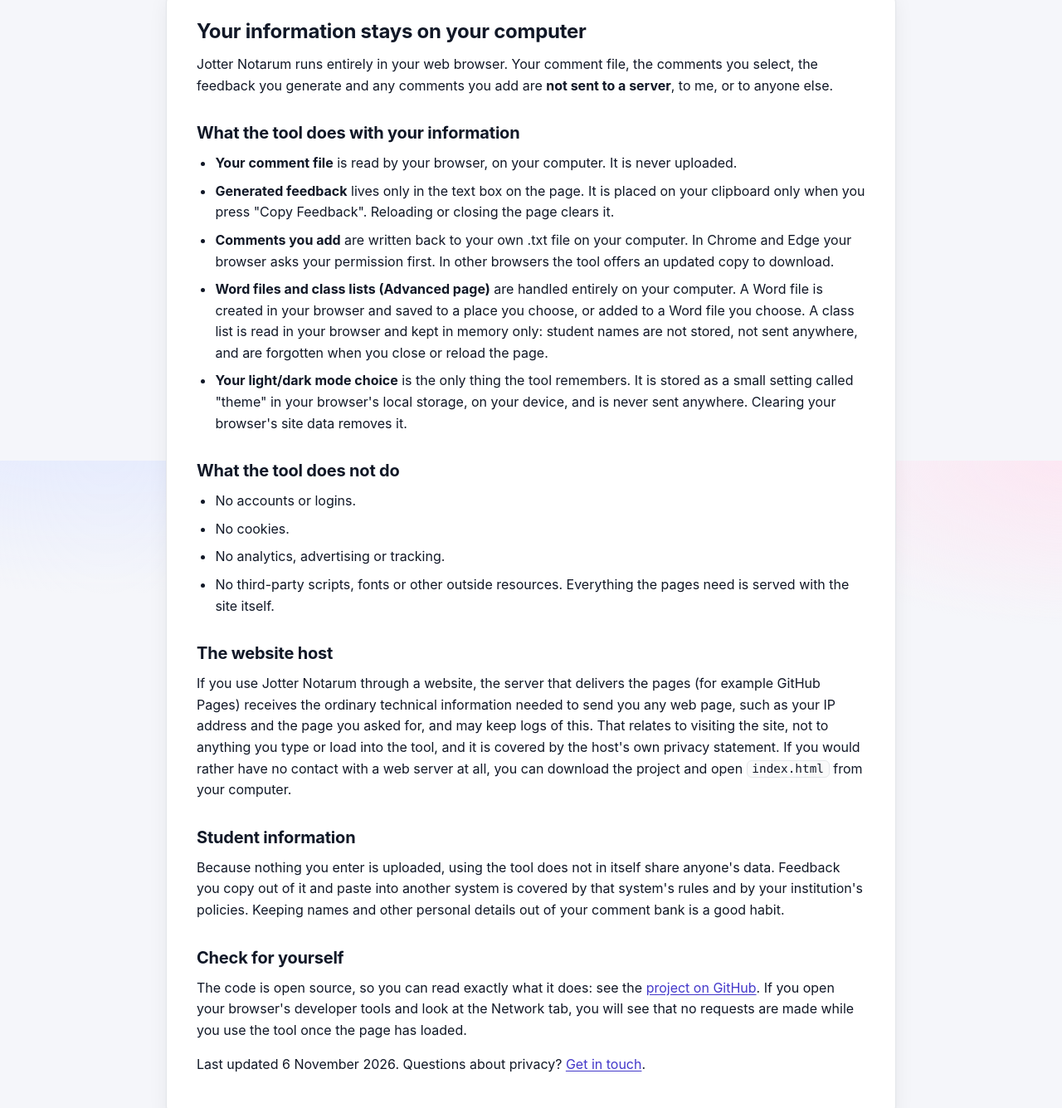
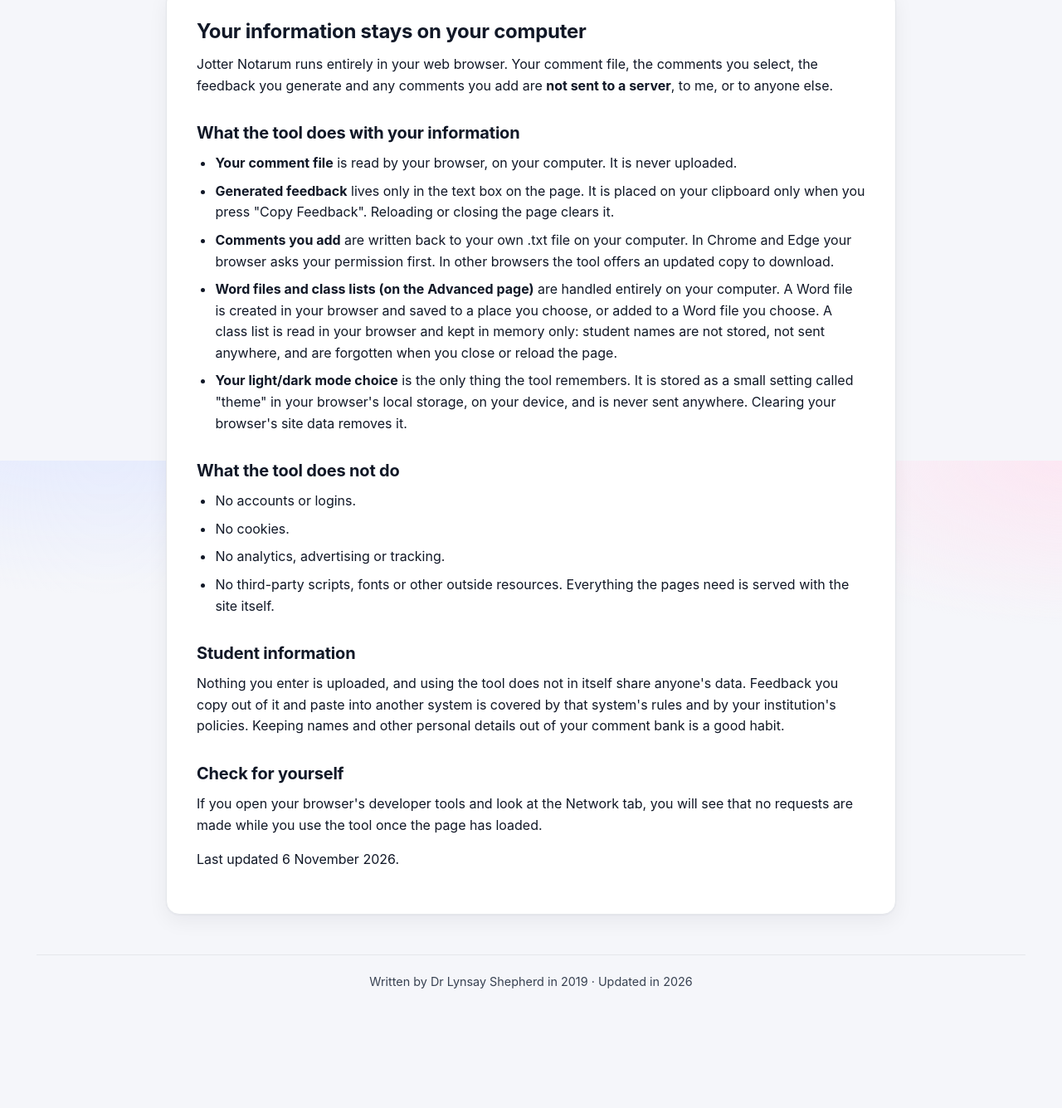
Before and after one commit to Lynsay/JotterNotarum, a plain HTML site: page privacy.html in a window 1280 px wide. Shown: the part 245-1580 px from the top of the page at 83% size. After the commit the page ends 1511 px from the top, so only its background shows below. Drawn offline with Linux system fonts and the light colour scheme.

Commit message:
Rephrase text across the site.

```diff
--- a/privacy.html
+++ b/privacy.html
@@ -87,7 +87,7 @@
 						<li><b>Your comment file</b> is read by your browser, on your computer.  It is never uploaded.</li>
 						<li><b>Generated feedback</b> lives only in the text box on the page.  It is placed on your clipboard only when you press "Copy Feedback".  Reloading or closing the page clears it.</li>
 						<li><b>Comments you add</b> are written back to your own .txt file on your computer.  In Chrome and Edge your browser asks your permission first.  In other browsers the tool offers an updated copy to download.</li>
-						<li><b>Word files and class lists (Advanced page)</b> are handled entirely on your computer.  A Word file is created in your browser and saved to a place you choose, or added to a Word file you choose.  A class list is read in your browser and kept in memory only: student names are not stored, not sent anywhere, and are forgotten when you close or reload the page.</li>
+						<li><b>Word files and class lists (on the Advanced page)</b> are handled entirely on your computer.  A Word file is created in your browser and saved to a place you choose, or added to a Word file you choose.  A class list is read in your browser and kept in memory only: student names are not stored, not sent anywhere, and are forgotten when you close or reload the page.</li>
 						<li><b>Your light/dark mode choice</b> is the only thing the tool remembers.  It is stored as a small setting called "theme" in your browser's local storage, on your device, and is never sent anywhere.  Clearing your browser's site data removes it.</li>
 					</ul>
 
@@ -99,16 +99,13 @@
 						<li>No third-party scripts, fonts or other outside resources.  Everything the pages need is served with the site itself.</li>
 					</ul>
 
-					<h3 class="instructionHeaderPage">The website host</h3>
-					<p>If you use Jotter Notarum through a website, the server that delivers the pages (for example GitHub Pages) receives the ordinary technical information needed to send you any web page, such as your IP address and the page you asked for, and may keep logs of this.  That relates to visiting the site, not to anything you type or load into the tool, and it is covered by the host's own privacy statement.  If you would rather have no contact with a web server at all, you can download the project and open <code>index.html</code> from your computer.</p>
-
 					<h3 class="instructionHeaderPage">Student information</h3>
-					<p>Because nothing you enter is uploaded, using the tool does not in itself share anyone's data.  Feedback you copy out of it and paste into another system is covered by that system's rules and by your institution's policies.  Keeping names and other personal details out of your comment bank is a good habit.</p>
+					<p>Nothing you enter is uploaded, and using the tool does not in itself share anyone's data.  Feedback you copy out of it and paste into another system is covered by that system's rules and by your institution's policies.  Keeping names and other personal details out of your comment bank is a good habit.</p>
 
 					<h3 class="instructionHeaderPage">Check for yourself</h3>
-					<p>The code is open source, so you can read exactly what it does: see the <a href="https://github.com/Lynsay/JotterNotarum">project on GitHub</a>.  If you open your browser's developer tools and look at the Network tab, you will see that no requests are made while you use the tool once the page has loaded.</p>
+					<p>If you open your browser's developer tools and look at the Network tab, you will see that no requests are made while you use the tool once the page has loaded.</p>
 
-					<p>Last updated 6 November 2026.  Questions about privacy?  <a href="mailto:lynsay.shepherd@abertay.ac.uk?Subject=%5BPrivacy%5D%20Jotter%20Notarum%3A%20Feedback%20Generator">Get in touch</a>.</p>
+					<p>Last updated 6 November 2026.</p>
 				</div>
 			</div>
 		</main>
```
Also changed, not shown: about.html (+5 -7 lines), advanced.html (+2 -0 lines), instructions.html (+2 -1 lines).
